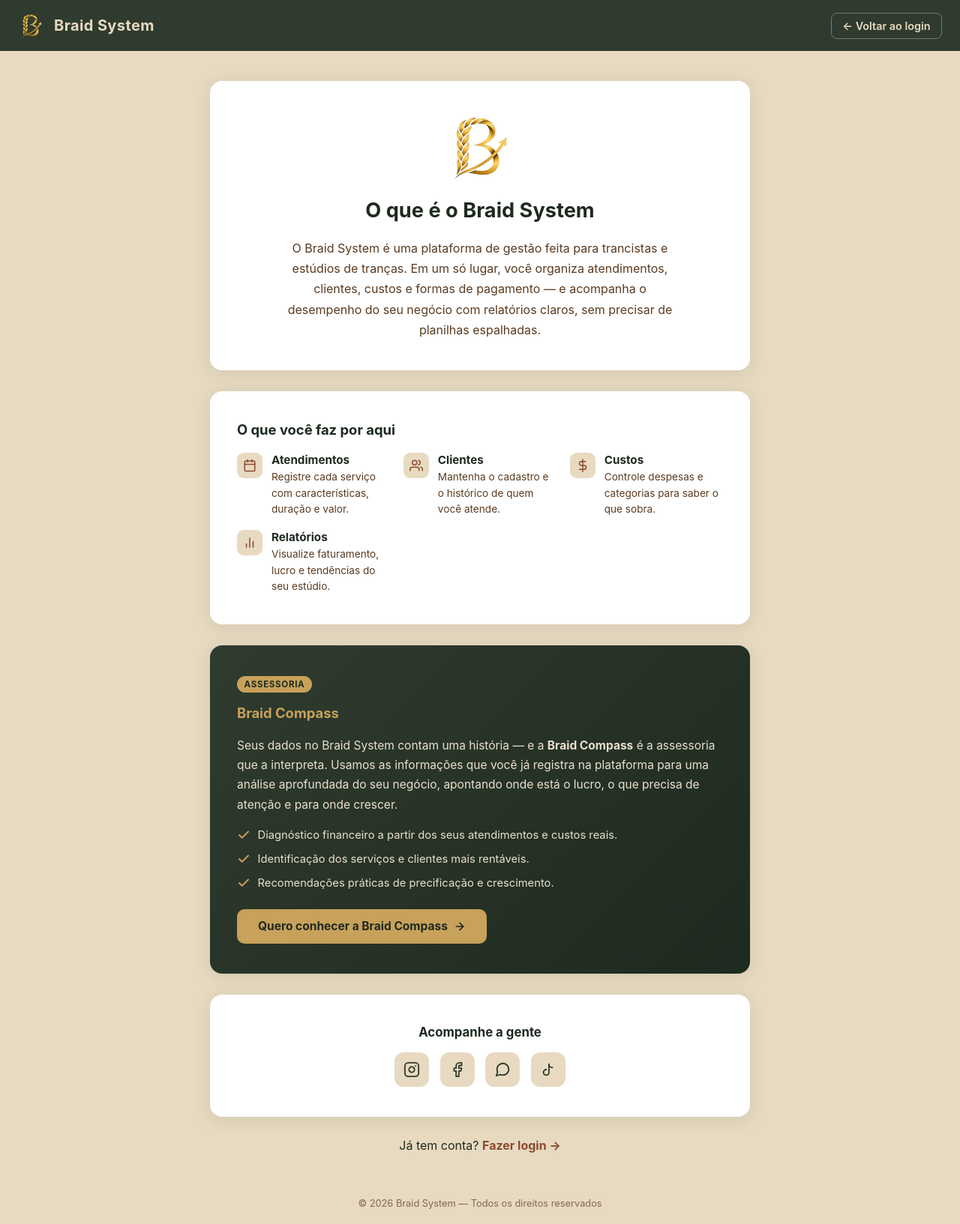
After one commit to welder60/braid_system, a Django app: page /sobre/ in a window 1280 px wide. The commit adds this page. Shown: the whole page at 75% size. Run offline with Django 5.2, Linux system fonts and the light colour scheme; parts of the project's set-up code (start-up, migrations or seed data) failed here and were passed over.

Commit message:
Add 'Sobre' (About) page with system overview
Create a new public 'Sobre' page that describes Braid System's features, the Braid Compass advisory service, and social media links. Add navigation buttons in the home header and footer to link to the new page. Includes URL routing and view handler.

```diff
--- /dev/null
+++ b/braid_system/core/templates/core/sobre.html
@@ -0,0 +1,394 @@
+{% load static %}
+<!DOCTYPE html>
+<html lang="pt-BR">
+<head>
+  <meta charset="UTF-8" />
+  <meta name="viewport" content="width=device-width, initial-scale=1.0" />
+  <title>Sobre — Braid System</title>
+  <link rel="icon" type="image/png" href="{% static 'core/img/logo.png' %}">
+  <style>
+    :root {
+      --color-moss:      #2F3B2E;
+      --color-forest:    #1E2A1F;
+      --color-terracota: #8C4A2F;
+      --color-earth:     #5A3A20;
+      --color-gold:      #C8A15A;
+      --color-sand:      #E7DAC1;
+    }
+    *, *::before, *::after { box-sizing: border-box; margin: 0; padding: 0; }
+    body {
+      font-family: -apple-system, BlinkMacSystemFont, 'Segoe UI', sans-serif;
+      background: var(--color-sand);
+      color: var(--color-forest);
+      min-height: 100vh;
+      display: flex;
+      flex-direction: column;
+    }
+
+    /* ── Header ── */
+    header {
+      background: var(--color-moss);
+      color: var(--color-sand);
+      padding: 1rem 1.5rem;
+      display: flex;
+      align-items: center;
+      justify-content: space-between;
+      gap: 0.75rem;
+    }
+    header .header-left {
+      display: flex;
+      align-items: center;
+      gap: 0.75rem;
+    }
+    header .logo-icon {
+      width: 36px;
+      height: 36px;
+      object-fit: contain;
+      border-radius: 8px;
+    }
+    header h1 {
+      font-size: 1.25rem;
+      font-weight: 700;
+      letter-spacing: 0.02em;
+    }
+    .btn-back {
+      color: var(--color-sand);
+      text-decoration: none;
+      font-size: 0.9rem;
+      font-weight: 600;
+      padding: 0.5rem 0.9rem;
+      border: 1.5px solid rgba(231,218,193,0.4);
+      border-radius: 8px;
+      transition: background 0.15s, border-color 0.15s;
+      white-space: nowrap;
+    }
+    .btn-back:hover {
+      background: rgba(231,218,193,0.12);
+      border-color: var(--color-gold);
+    }
+
+    /* ── Conteúdo ── */
+    main {
+      flex: 1;
+      display: flex;
+      justify-content: center;
+      padding: 2.5rem 1.25rem;
+    }
+    .content {
+      max-width: 720px;
+      width: 100%;
+      display: flex;
+      flex-direction: column;
+      gap: 1.75rem;
+    }
+
+    .card {
+      background: #fff;
+      border-radius: 16px;
+      box-shadow: 0 4px 24px rgba(30,42,31,0.10);
+      padding: 2.5rem 2.25rem;
+    }
+
+    /* ── Intro ── */
+    .intro {
+      text-align: center;
+      display: flex;
+      flex-direction: column;
+      align-items: center;
+      gap: 1.25rem;
+    }
+    .intro .hero-logo {
+      width: 96px;
+      height: 96px;
+      object-fit: contain;
+      border-radius: 18px;
+    }
+    .intro h2 {
+      font-size: 1.7rem;
+      font-weight: 700;
+      color: var(--color-forest);
+      line-height: 1.25;
+    }
+    .intro p {
+      font-size: 1rem;
+      color: var(--color-earth);
+      line-height: 1.7;
+      max-width: 520px;
+    }
+
+    /* ── Recursos ── */
+    .features h3,
+    .compass h3 {
+      font-size: 1.15rem;
+      font-weight: 700;
+      color: var(--color-forest);
+      margin-bottom: 1.25rem;
+    }
+    .feature-grid {
+      display: grid;
+      grid-template-columns: repeat(auto-fit, minmax(200px, 1fr));
+      gap: 1.1rem;
+    }
+    .feature {
+      display: flex;
+      gap: 0.75rem;
+      align-items: flex-start;
+    }
+    .feature .dot {
+      flex-shrink: 0;
+      width: 34px;
+      height: 34px;
+      border-radius: 9px;
+      background: var(--color-sand);
+      display: flex;
+      align-items: center;
+      justify-content: center;
+      color: var(--color-terracota);
+    }
+    .feature strong {
+      display: block;
+      font-size: 0.95rem;
+      color: var(--color-forest);
+      margin-bottom: 0.15rem;
+    }
+    .feature span {
+      font-size: 0.85rem;
+      color: var(--color-earth);
+      line-height: 1.5;
+    }
+
+    /* ── Braid Compass ── */
+    .compass {
+      background: linear-gradient(135deg, var(--color-moss), var(--color-forest));
+      color: var(--color-sand);
+    }
+    .compass h3 {
+      color: var(--color-gold);
+      display: flex;
+      align-items: center;
+      gap: 0.5rem;
+    }
+    .compass .tag {
+      display: inline-block;
+      font-size: 0.72rem;
+      font-weight: 700;
+      letter-spacing: 0.06em;
+      text-transform: uppercase;
+      color: var(--color-forest);
+      background: var(--color-gold);
+      padding: 0.25rem 0.6rem;
+      border-radius: 999px;
+      margin-bottom: 1rem;
+    }
+    .compass p {
+      font-size: 0.97rem;
+      line-height: 1.7;
+      color: #e9e0cd;
+      margin-bottom: 1rem;
+    }
+    .compass ul {
+      list-style: none;
+      display: flex;
+      flex-direction: column;
+      gap: 0.6rem;
+      margin-bottom: 1.5rem;
+    }
+    .compass li {
+      display: flex;
+      gap: 0.6rem;
+      align-items: flex-start;
+      font-size: 0.92rem;
+      line-height: 1.5;
+      color: #e9e0cd;
+    }
+    .compass li svg { flex-shrink: 0; color: var(--color-gold); margin-top: 2px; }
+    .btn-compass {
+      display: inline-flex;
+      align-items: center;
+      justify-content: center;
+      gap: 0.5rem;
+      padding: 0.85rem 1.75rem;
+      border-radius: 10px;
+      background: var(--color-gold);
+      color: var(--color-forest);
+      font-size: 0.97rem;
+      font-weight: 700;
+      text-decoration: none;
+      transition: filter 0.15s, transform 0.15s;
+    }
+    .btn-compass:hover { filter: brightness(1.06); transform: translateY(-1px); }
+
+    /* ── Redes sociais ── */
+    .social {
+      text-align: center;
+    }
+    .social h3 {
+      font-size: 1.05rem;
+      font-weight: 700;
+      color: var(--color-forest);
+      margin-bottom: 1.1rem;
+    }
+    .social-links {
+      display: flex;
+      justify-content: center;
+      gap: 0.9rem;
+      flex-wrap: wrap;
+    }
+    .social-links a {
+      width: 46px;
+      height: 46px;
+      border-radius: 12px;
+      background: var(--color-sand);
+      display: flex;
+      align-items: center;
+      justify-content: center;
+      color: var(--color-moss);
+      transition: background 0.15s, color 0.15s, transform 0.15s;
+    }
+    .social-links a:hover {
+      background: var(--color-moss);
+      color: var(--color-sand);
+      transform: translateY(-2px);
+    }
+
+    /* ── CTA login ── */
+    .cta {
+      text-align: center;
+    }
+    .cta a {
+      color: var(--color-terracota);
+      font-weight: 700;
+      text-decoration: none;
+    }
+    .cta a:hover { text-decoration: underline; }
+
+    /* ── Footer ── */
+    footer {
+      text-align: center;
+      padding: 1.25rem;
+      font-size: 0.8rem;
+      color: var(--color-earth);
+      opacity: 0.7;
+    }
+  </style>
+</head>
+<body>
+
+  <header>
+    <div class="header-left">
+      <img class="logo-icon" src="{% static 'core/img/logo.png' %}" alt="Braid System logo" />
+      <h1>Braid System</h1>
+    </div>
+    <a href="{% url 'home' %}" class="btn-back">← Voltar ao login</a>
+  </header>
+
+  <main>
+    <div class="content">
+
+      <!-- Intro -->
+      <section class="card intro">
+        <img class="hero-logo" src="{% static 'core/img/logo.png' %}" alt="Braid System logo" />
+        <h2>O que é o Braid System</h2>
+        <p>
+          O Braid System é uma plataforma de gestão feita para trancistas e estúdios de
+          tranças. Em um só lugar, você organiza atendimentos, clientes, custos e formas de
+          pagamento — e acompanha o desempenho do seu negócio com relatórios claros, sem
+          precisar de planilhas espalhadas.
+        </p>
+      </section>
+
+      <!-- Recursos -->
+      <section class="card features">
+        <h3>O que você faz por aqui</h3>
+        <div class="feature-grid">
+          <div class="feature">
+            <span class="dot">
+              <svg width="18" height="18" viewBox="0 0 24 24" fill="none" stroke="currentColor" stroke-width="2" stroke-linecap="round" stroke-linejoin="round"><rect x="3" y="4" width="18" height="18" rx="2"/><line x1="16" y1="2" x2="16" y2="6"/><line x1="8" y1="2" x2="8" y2="6"/><line x1="3" y1="10" x2="21" y2="10"/></svg>
+            </span>
+            <div><strong>Atendimentos</strong><span>Registre cada serviço com características, duração e valor.</span></div>
+          </div>
+          <div class="feature">
+            <span class="dot">
+              <svg width="18" height="18" viewBox="0 0 24 24" fill="none" stroke="currentColor" stroke-width="2" stroke-linecap="round" stroke-linejoin="round"><path d="M17 21v-2a4 4 0 0 0-4-4H5a4 4 0 0 0-4 4v2"/><circle cx="9" cy="7" r="4"/><path d="M23 21v-2a4 4 0 0 0-3-3.87"/><path d="M16 3.13a4 4 0 0 1 0 7.75"/></svg>
+            </span>
+            <div><strong>Clientes</strong><span>Mantenha o cadastro e o histórico de quem você atende.</span></div>
+          </div>
+          <div class="feature">
+            <span class="dot">
+              <svg width="18" height="18" viewBox="0 0 24 24" fill="none" stroke="currentColor" stroke-width="2" stroke-linecap="round" stroke-linejoin="round"><line x1="12" y1="1" x2="12" y2="23"/><path d="M17 5H9.5a3.5 3.5 0 0 0 0 7h5a3.5 3.5 0 0 1 0 7H6"/></svg>
+            </span>
+            <div><strong>Custos</strong><span>Controle despesas e categorias para saber o que sobra.</span></div>
+          </div>
+          <div class="feature">
+            <span class="dot">
+              <svg width="18" height="18" viewBox="0 0 24 24" fill="none" stroke="currentColor" stroke-width="2" stroke-linecap="round" stroke-linejoin="round"><line x1="18" y1="20" x2="18" y2="10"/><line x1="12" y1="20" x2="12" y2="4"/><line x1="6" y1="20" x2="6" y2="14"/></svg>
+            </span>
+            <div><strong>Relatórios</strong><span>Visualize faturamento, lucro e tendências do seu estúdio.</span></div>
+          </div>
+        </div>
+      </section>
+
+      <!-- Braid Compass -->
+      <section class="card compass">
+        <span class="tag">Assessoria</span>
+        <h3>Braid Compass</h3>
+        <p>
+          Seus dados no Braid System contam uma história — e a <strong>Braid Compass</strong>
+          é a assessoria que a interpreta. Usamos as informações que você já registra na
+          plataforma para uma análise aprofundada do seu negócio, apontando onde está o lucro,
+          o que precisa de atenção e para onde crescer.
+        </p>
+        <ul>
+          <li>
+            <svg width="18" height="18" viewBox="0 0 24 24" fill="none" stroke="currentColor" stroke-width="2.5" stroke-linecap="round" stroke-linejoin="round"><polyline points="20 6 9 17 4 12"/></svg>
+            Diagnóstico financeiro a partir dos seus atendimentos e custos reais.
+          </li>
+          <li>
+            <svg width="18" height="18" viewBox="0 0 24 24" fill="none" stroke="currentColor" stroke-width="2.5" stroke-linecap="round" stroke-linejoin="round"><polyline points="20 6 9 17 4 12"/></svg>
+            Identificação dos serviços e clientes mais rentáveis.
+          </li>
+          <li>
+            <svg width="18" height="18" viewBox="0 0 24 24" fill="none" stroke="currentColor" stroke-width="2.5" stroke-linecap="round" stroke-linejoin="round"><polyline points="20 6 9 17 4 12"/></svg>
+            Recomendações práticas de precificação e crescimento.
+          </li>
+        </ul>
+        <a href="#" class="btn-compass">
+          Quero conhecer a Braid Compass
+          <svg width="16" height="16" viewBox="0 0 24 24" fill="none" stroke="currentColor" stroke-width="2.5" stroke-linecap="round" stroke-linejoin="round"><line x1="5" y1="12" x2="19" y2="12"/><polyline points="12 5 19 12 12 19"/></svg>
+        </a>
+      </section>
+
+      <!-- Redes sociais -->
+      <section class="card social">
+        <h3>Acompanhe a gente</h3>
+        <div class="social-links">
+          <!-- URLs a serem preenchidas futuramente -->
+          <a href="#" aria-label="Instagram" title="Instagram">
+            <svg width="22" height="22" viewBox="0 0 24 24" fill="none" stroke="currentColor" stroke-width="2" stroke-linecap="round" stroke-linejoin="round"><rect x="2" y="2" width="20" height="20" rx="5" ry="5"/><path d="M16 11.37A4 4 0 1 1 12.63 8 4 4 0 0 1 16 11.37z"/><line x1="17.5" y1="6.5" x2="17.51" y2="6.5"/></svg>
+          </a>
+          <a href="#" aria-label="Facebook" title="Facebook">
+            <svg width="22" height="22" viewBox="0 0 24 24" fill="none" stroke="currentColor" stroke-width="2" stroke-linecap="round" stroke-linejoin="round"><path d="M18 2h-3a5 5 0 0 0-5 5v3H7v4h3v8h4v-8h3l1-4h-4V7a1 1 0 0 1 1-1h3z"/></svg>
+          </a>
+          <a href="#" aria-label="WhatsApp" title="WhatsApp">
+            <svg width="22" height="22" viewBox="0 0 24 24" fill="none" stroke="currentColor" stroke-width="2" stroke-linecap="round" stroke-linejoin="round"><path d="M21 11.5a8.38 8.38 0 0 1-.9 3.8 8.5 8.5 0 0 1-7.6 4.7 8.38 8.38 0 0 1-3.8-.9L3 21l1.9-5.7a8.38 8.38 0 0 1-.9-3.8 8.5 8.5 0 0 1 4.7-7.6 8.38 8.38 0 0 1 3.8-.9h.5a8.48 8.48 0 0 1 8 8z"/></svg>
+          </a>
+          <a href="#" aria-label="TikTok" title="TikTok">
+            <svg width="22" height="22" viewBox="0 0 24 24" fill="none" stroke="currentColor" stroke-width="2" stroke-linecap="round" stroke-linejoin="round"><path d="M9 12a4 4 0 1 0 4 4V4a5 5 0 0 0 5 5"/></svg>
+          </a>
+        </div>
+      </section>
+
+      <!-- CTA -->
+      <div class="cta">
+        Já tem conta? <a href="{% url 'home' %}">Fazer login →</a>
+      </div>
+
+    </div>
+  </main>
+
+  <footer>
+    &copy; 2026 Braid System — Todos os direitos reservados
+  </footer>
+
+</body>
+</html>
--- a/braid_system/core/urls.py
+++ b/braid_system/core/urls.py
@@ -3,6 +3,7 @@ from . import views
 
 urlpatterns = [
     path("", views.home, name="home"),
+    path("sobre/", views.sobre, name="sobre"),
     path("login/", views.login_view, name="login"),
     path("logout/", views.logout_view, name="logout"),
     path("gestao/", views.gestao, name="gestao"),
--- a/braid_system/core/views.py
+++ b/braid_system/core/views.py
@@ -72,6 +72,11 @@ def home(request):
         else:  # profissional, gerente ou qualquer outro tipo autenticado
             return redirect("gestao")
     return render(request, "core/home.html")
+
+
+def sobre(request):
+    """Página pública 'Sobre' — resumo do sistema e assessoria Braid Compass."""
+    return render(request, "core/sobre.html")
 
 
 def login_view(request):
```
Also changed, not shown: braid_system/core/templates/core/home.html (+33 -2 lines).
